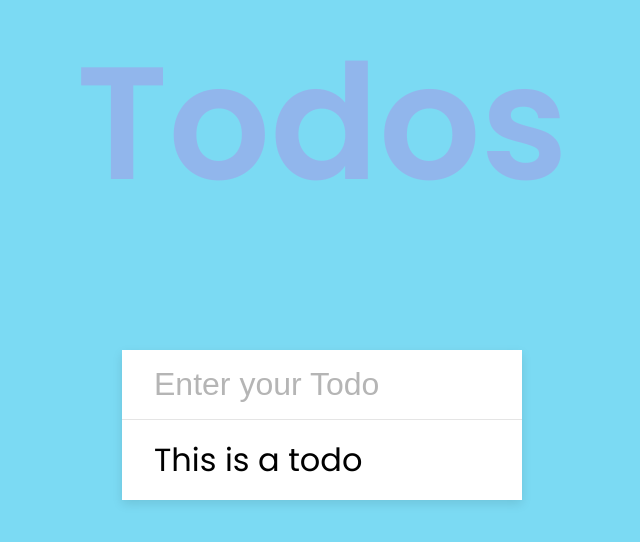
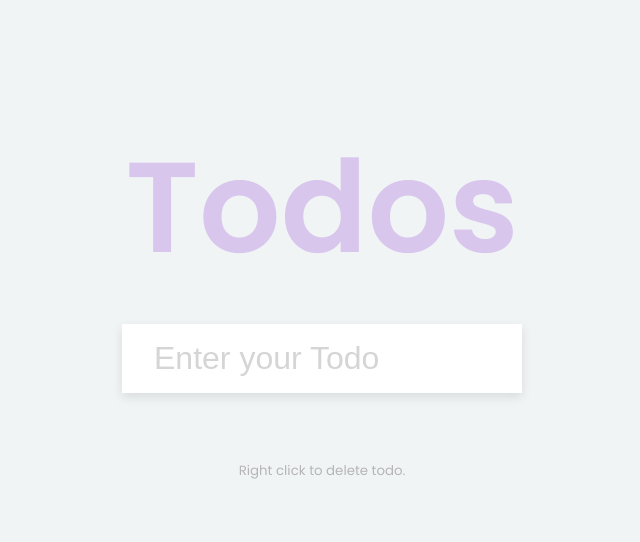
Before and after one commit to segunajibola/todo-app, a plain HTML site: page index.html in a window 1280 px wide. Shown: the part 104-646 px from the top of the page, without its empty margins (318-958 px from the left). Drawn offline with Linux system fonts and the light colour scheme.

Commit message:
edit todos

```diff
--- a/index.html
+++ b/index.html
@@ -12,9 +12,8 @@
     <h1>Todos</h1>
     <form id="form">
         <input type="text" id="input" class="input" placeholder="Enter your Todo" autocomplete="off" />
-        <ul class="todos" id="todos">
-            <li>This is a todo</li>
-        </ul>
+        <ul class="todos" id="todos"></ul>
     </form>
+    <small>Right click to delete todo.</small>
 </body>
 </html>
--- a/script.js
+++ b/script.js
@@ -14,6 +14,13 @@ form.addEventListener("submit", (e) => {
         todoEl.addEventListener("click", () => {
             todoEl.classList.toggle("completed")
         })
+
+        todoEl.addEventListener("contextmenu", (e) => {
+            e.preventDefault();
+
+            todoEl.remove();
+        });
+
         todos.appendChild(todoEl);
 
         input.value = "";
--- a/style.css
+++ b/style.css
@@ -5,24 +5,27 @@
 }
 
 body {
-    background-color: #7bdaf3;
-    /* display: flex;
-    flex-wrap: wrap; */
+    background-color: #f1f4f5;
+    display: flex;
+    align-items: center;
+    justify-content: center;
+    flex-direction: column;
     font-family: "Poppins", sans-serif;
     margin: 0;
-    /* padding-top: 3rem; */
+    min-height: 100vh;
 }
 
 h1 {
     color: rgb(179, 131, 226);
-    font-size: 10rem;
+    font-size: 8rem;
     text-align: center;
     opacity: 0.4;
+    margin: 0;
 }
 
 form {
     box-shadow: 0 4px 10px rgba(0, 0, 0, 0.1);
-    margin: auto;
+    margin: 20px auto;
     max-width: 100%;
     width: 400px;
 }
@@ -36,7 +39,7 @@ form {
 }
 
 .input::placeholder {
-    color: #b5b5b5;
+    color: #d5d5d5;
 }
 
 .todos {
@@ -48,10 +51,17 @@ form {
 
 .todos li {
     border-top: 1px solid #e5e5e5;
+    cursor: pointer;
     font-size: 2rem;
     padding: 1rem 2rem;
 }
 
 .todos li.completed {
-    color: red;
+    color: #b5b5b5;
+    text-decoration: line-through;
 }
+
+small {
+    color: #b5b5b5;
+    margin-top: 3rem;
+}
```
